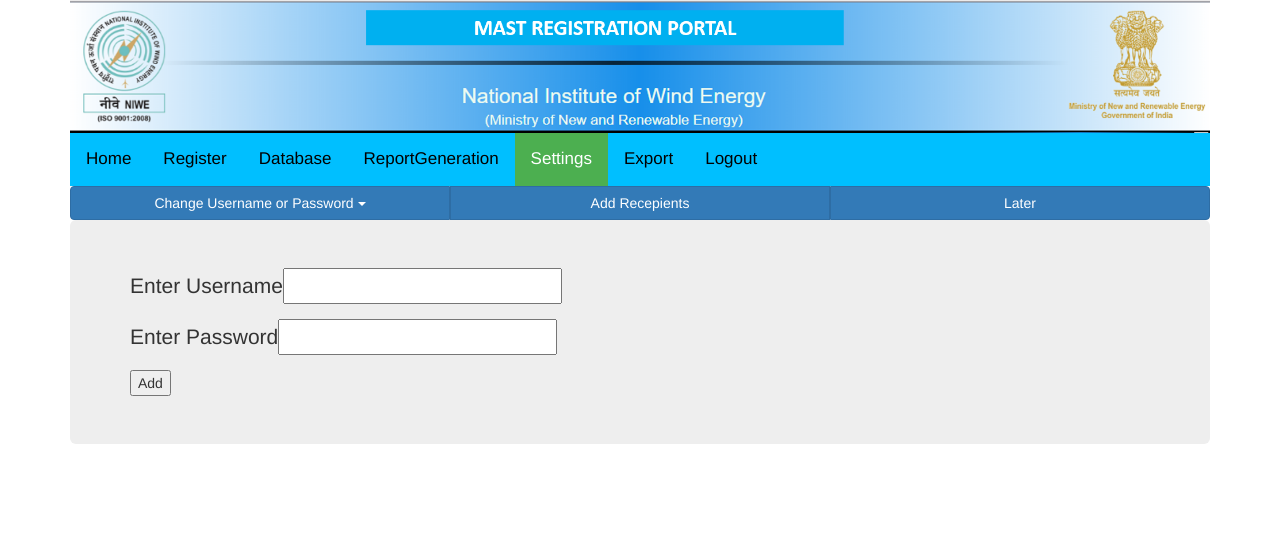
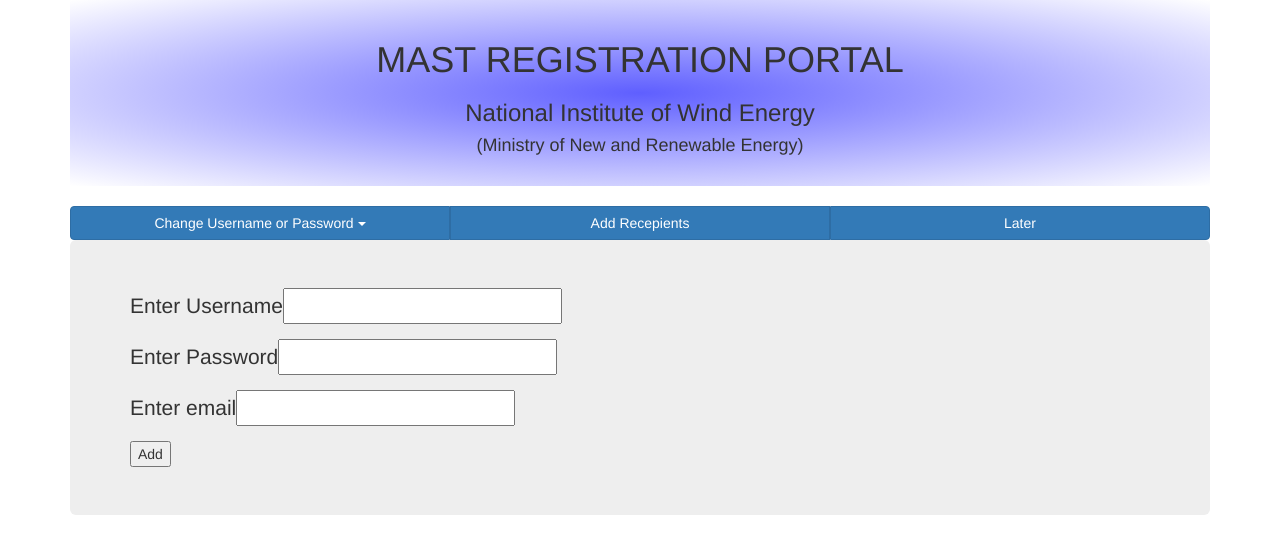
Before and after one commit to Prototype4988/RegPortal, a PHP site: page /settings.php in a window 1280 px wide, after a click on "Add Recepients". Shown: the top 554 px of the page. Run offline with PHP 8.4, Linux system fonts and the light colour scheme.

Commit message:
Update settings.php

```diff
--- a/settings.php
+++ b/settings.php
@@ -1,11 +1,15 @@
 <?php
-$pdo = new PDO("mysql:host=localhost;dbname=niwe;port=3306",'root','' );
+$pdo = new PDO("mysql:host=localhost;dbname=niwe;port=3306",'root','root' );
+
+$username = $password = $confirm_password =$email= "";
+$username_err = $password_err  =$email_err= "";
 if(isset($_POST['name']) && isset($_POST['newname'])&& isset($_POST['pass']))
 {
-	$stmt = $pdo->prepare("select DECODE(Password,'secret') as pass from login where Username=:name;");
-	$stmt->execute([':name' => $_POST['name']]);
+
+	$stmt = $pdo->prepare("SELECT  password FROM users WHERE username = :username;");
+	$stmt->execute([':username' => $_POST['name']]);
 	$user = $stmt->fetch();
-	$var1 = $user['pass'];
+	$var1 = $user['password'];
 	if($user === false)
 {
 	$_SESSION['error']="Bad value  editing";
@@ -13,10 +17,10 @@ if(isset($_POST['name']) && isset($_POST['newname'])&& isset($_POST['pass']))
 	return;
 }
 
-	$stmt = $pdo->prepare("select * from login where Username=:name;");
+	$stmt = $pdo->prepare("select * from users where username=:name;");
 	$stmt->execute([':name' => $_POST['name']]);
 	$row = $stmt->fetch();
-	$var2 = $row['Username'];
+	$var2 = $row['username'];
 	if($row === false)
 {
 	$_SESSION['error']="Bad value  editing";
@@ -24,12 +28,12 @@ if(isset($_POST['name']) && isset($_POST['newname'])&& isset($_POST['pass']))
 	return;
 }
 
-	if(strcmp($_POST['pass'],$var1)== 0  &&  strcmp($_POST['name'], $var2) == 0)
+	if(password_verify($_POST['pass'], $var1)  &&  strcmp($_POST['name'], $var2) == 0)
 	{
-		$sql="update login
-			set Username = :name
+		$sql="update users
+			set username = :name
 
-			where Username= :name1";
+			where username= :name1";
   	$stmt=$pdo->prepare($sql);
   	$stmt->execute(array(':name' => $_POST['newname'],
   						':name1' => $_POST['name']));
@@ -43,10 +47,10 @@ if(isset($_POST['name']) && isset($_POST['newname'])&& isset($_POST['pass']))
 
 if(isset($_POST['pass1']) && isset($_POST['pass2'])&& isset($_POST['name2']))
 {
-	$stmt = $pdo->prepare("select DECODE(Password,'secret') as pass from login where Username=:name;");
-	$stmt->execute([':name' => $_POST['name2']]);
+	$stmt = $pdo->prepare("SELECT  password FROM users WHERE username = :username;");
+	$stmt->execute([':username' => $_POST['name2']]);
 	$user = $stmt->fetch();
-	$var3 = $user['pass'];
+	$var3 = $user['password'];
 	if($user === false)
 {
 	$_SESSION['error']="Bad value  editing";
@@ -54,10 +58,10 @@ if(isset($_POST['pass1']) && isset($_POST['pass2'])&& isset($_POST['name2']))
 	return;
 }
 
-	$stmt = $pdo->prepare("select * from login where Username=:name;");
+	$stmt = $pdo->prepare("select * from users where username=:name;");
 	$stmt->execute([':name' => $_POST['name2']]);
 	$row = $stmt->fetch();
-	$var4 = $row['Username'];
+	$var4 = $row['username'];
 	if($row === false)
 {
 	$_SESSION['error']="Bad value  editing";
@@ -65,11 +69,11 @@ if(isset($_POST['pass1']) && isset($_POST['pass2'])&& isset($_POST['name2']))
 	return;
 }
 
-	if(strcmp($_POST['pass1'],$var3)== 0  &&  strcmp($_POST['name2'], $var4) == 0)
+	if(password_verify($_POST['pass1'], $var3)  &&  strcmp($_POST['name2'], $var4) == 0)
 	{
-		$sql="update login
-			set Password = ENCODE(:password,'secret')
-			where Username= :name1";
+		$sql="update users
+			set password = password_hash(:password, PASSWORD_DEFAULT);
+			where username= :name1";
   	$stmt=$pdo->prepare($sql);
   	$stmt->execute(array(':password' => $_POST['pass2'],
   						':name1' => $_POST['name2']));
@@ -79,16 +83,111 @@ if(isset($_POST['pass1']) && isset($_POST['pass2'])&& isset($_POST['name2']))
 	}
 
 }
-if(isset($_POST['name3']) &&  isset($_POST['pass3']))
+if(isset($_POST['name3']) &&  isset($_POST['pass3']) && isset($_POST['email']))
   {
-  	$sql="insert into login(Username,Password)values(:name,ENCODE(:pass,'secret'))";
-  	$stmt=$pdo->prepare($sql);
-  	$stmt->execute(array(':name' =>$_POST['name3'] ,':pass' =>$_POST['pass3'] ));
-  	$_SESSION['success']="Record edited";
-  	header("location:home.html");
-  	return;
+  	$username = $password = $confirm_password =$email= "";
+$username_err = $password_err = $confirm_password_err =$email_err= "";
 
+// Processing form data when form is submitted
+
+
+    // Validate username
+  if(empty(trim($_POST["name3"]))){
+        $username_err = "Please enter a username.";
+    } else{
+        $sql = "SELECT id FROM users WHERE username = :username";
+
+        if($stmt = $pdo->prepare($sql)){
+
+            $stmt->bindParam(":username", $param_username, PDO::PARAM_STR);
+
+            $param_username = trim($_POST["name3"]);
+
+
+            if($stmt->execute()){
+                if($stmt->rowCount() == 1){
+                    $username_err = "This username is already taken.";
+                } else{
+                    $username = trim($_POST["name3"]);
+                }
+            } else{
+                echo "Oops! Something went wrong. Please try again later.";
+            }
+
+            // Close statement
+            unset($stmt);
+        }
+    }
+    if(empty(trim($_POST["email"]))){
+        $email_err = "Please enter a email.";
+    } else{
+        $sql = "SELECT id FROM users WHERE email = :email";
+
+        if($stmt = $pdo->prepare($sql)){
+
+            $stmt->bindParam(":email", $param_email, PDO::PARAM_STR);
+
+            $param_email = trim($_POST["email"]);
+
+
+            if($stmt->execute()){
+                if($stmt->rowCount() == 1){
+                    $email_err = "This email is already taken.";
+                } else{
+                    $email = trim($_POST["email"]);
+                }
+            } else{
+                echo "Oops! Something went wrong. Please try again later.";
+            }
+
+            // Close statement
+            unset($stmt);
+        }
+    }
+
+    // Validate password
+    if(empty(trim($_POST["pass3"]))){
+        $password_err = "Please enter a password.";
+    } elseif(strlen(trim($_POST["pass3"])) < 6){
+        $password_err = "Password must have atleast 6 characters.";
+    } else{
+        $password = trim($_POST["pass3"]);
+    }
+
+    // Validate confirm password
+
+
+    // Check input errors before inserting in database
+    if(empty($username_err)&& empty($email_err) && empty($password_err) ){
+
+        // Prepare an insert statement
+        $sql = "INSERT INTO users (username, password,email) VALUES (:username, :password,:email)";
+
+        if($stmt = $pdo->prepare($sql)){
+            // Bind variables to the prepared statement as parameters
+            $stmt->bindParam(":username", $param_username, PDO::PARAM_STR);
+            $stmt->bindParam(":password", $param_password, PDO::PARAM_STR);
+            $stmt->bindParam(":email", $param_email, PDO::PARAM_STR);
+
+            // Set parameters
+            $param_username = $username;
+            $param_password = password_hash($password, PASSWORD_DEFAULT);
+            $param_email = $email; // Creates a password hash
+
+            // Attempt to execute the prepared statement
+            if($stmt->execute()){
+                // Redirect to login page
+                header("location: login.php");
+            } else{
+                echo "Oops! Something went wrong. Please try again later.";
+            }
+
+            // Close statement
+            unset($stmt);
+        }
+    }
   }
+
 
 
 ?>
@@ -102,6 +201,14 @@ if(isset($_POST['name3']) &&  isset($_POST['pass3']))
   <script src="https://ajax.googleapis.com/ajax/libs/jquery/3.5.1/jquery.min.js"></script>
   <script src="https://maxcdn.bootstrapcdn.com/bootstrap/3.4.1/js/bootstrap.min.js"></script>
 	<style type="text/css">
+		#header{
+			background-image:repeating-radial-gradient(rgb(95, 95, 255),white);
+    		padding: 20px 20px 20px 20px ;
+    		text-align: center;
+
+			}
+
+
 			#name1
 			{
 				display: none;
@@ -112,48 +219,16 @@ if(isset($_POST['name3']) &&  isset($_POST['pass3']))
 				display: none;
 				overflow: hidden;
 			}
-			.topnav {
-			overflow: hidden;
-			background-color: rgb(0, 191, 255);
-			}
-
-			.topnav a {
-				float: left;
-				color: #000000;
-				text-align: center;
-				padding: 14px 16px;
-				text-decoration: none;
-				font-size: 17px;
-				align-content: center;
-			}
-			.topnav a:hover {
-				background-color: #ddd;
-				color: black;
-			}
-
-			.topnav a.active {
-				background-color: #4CAF50;
-				color: white;
-			}
 		</style>
 	</head>
 <body>
 	<div class="container">
 	<div id ="header">
-		<?php include "header.php" ?>
-    </div>
-
-	<div class="topnav">
-
-                <a href="home.php">Home</a>
-                <a href="register.php" >Register</a>
-                <a href="register.php">Database</a>
-                <a href="register.php">ReportGeneration</a>
-                <a href="settings.php" class="active">Settings</a>
-                <a>Export</a>
-                <a href="logout.php">Logout</a>
-
-    </div>
+                <h1>MAST REGISTRATION PORTAL</h1>
+                <h3>National Institute of Wind Energy</h3>
+                <h4>(Ministry of New and Renewable Energy)</h4>
+            </div>
+     <br>
     <div class="btn-group btn-group-justified">
     <div class="btn-group">
     	<button type="button" class="btn btn-primary dropdown-toggle" data-toggle="dropdown">
@@ -192,6 +267,7 @@ if(isset($_POST['name3']) &&  isset($_POST['pass3']))
   <div class="jumbotron" id="add">
   	<p>Enter Username<input type="text" name="name3"></p>
   	<p>Enter Password<input type="Password" name="pass3"></p>
+  	<p>Enter email<input type="email" name="email"></p>
 
   	<input type="submit" name="submit" value="Add">
   	</form>
```
